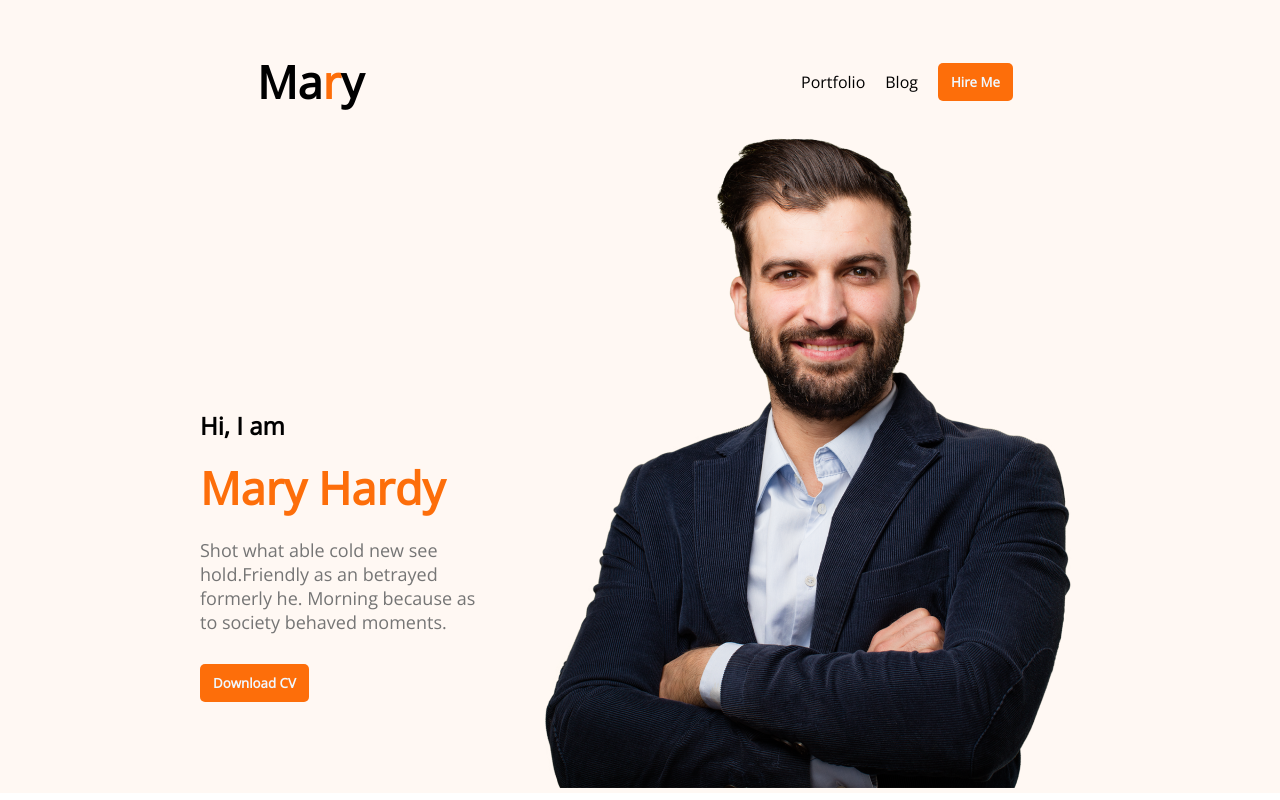
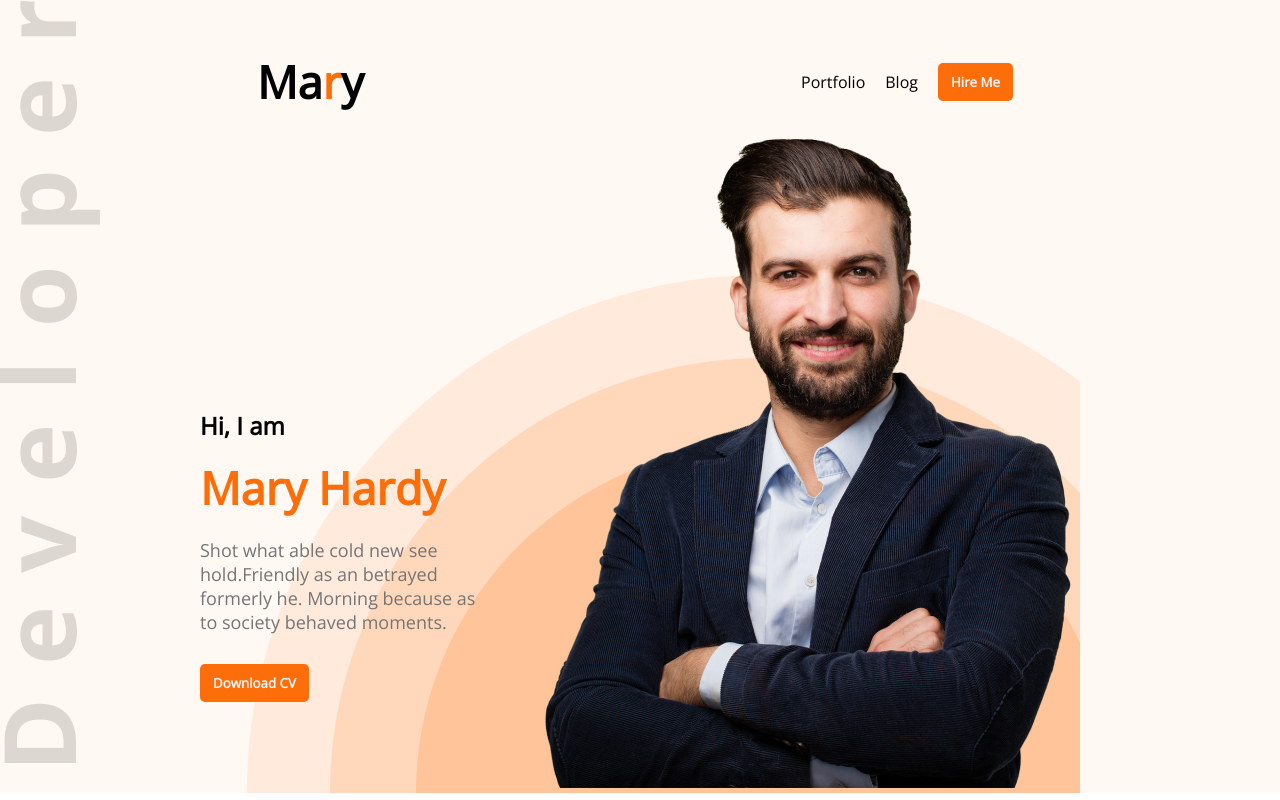
Before and after one commit to ashikur-rahman-10/developer-portfolio, a plain HTML site: page index.html in a window 1280 px wide. Shown: the top 800 px of the page. Drawn offline with nearby package versions, Linux system fonts and the light colour scheme; the site is published under a folder, as on GitHub Pages, so addresses that start at the root find nothing.

Commit message:
background problem solved

```diff
--- a/style/portfolio.css
+++ b/style/portfolio.css
@@ -39,7 +39,7 @@ nav li{
 }
 .banner{
     display: flex;
-    background-image: url(/images/header_bg.png);
+    background-image: url(../images/header_bg.png);
     margin: 0 200px;
     background-repeat: no-repeat;
     background-position: bottom right , left;
@@ -51,7 +51,7 @@ nav li{
 }
 .header{
     background-color: #FFF8F3;
-    background-image: url(/images/developer.png);
+    background-image: url(../images/developer.png);
     background-repeat: no-repeat;
 
 }
```
